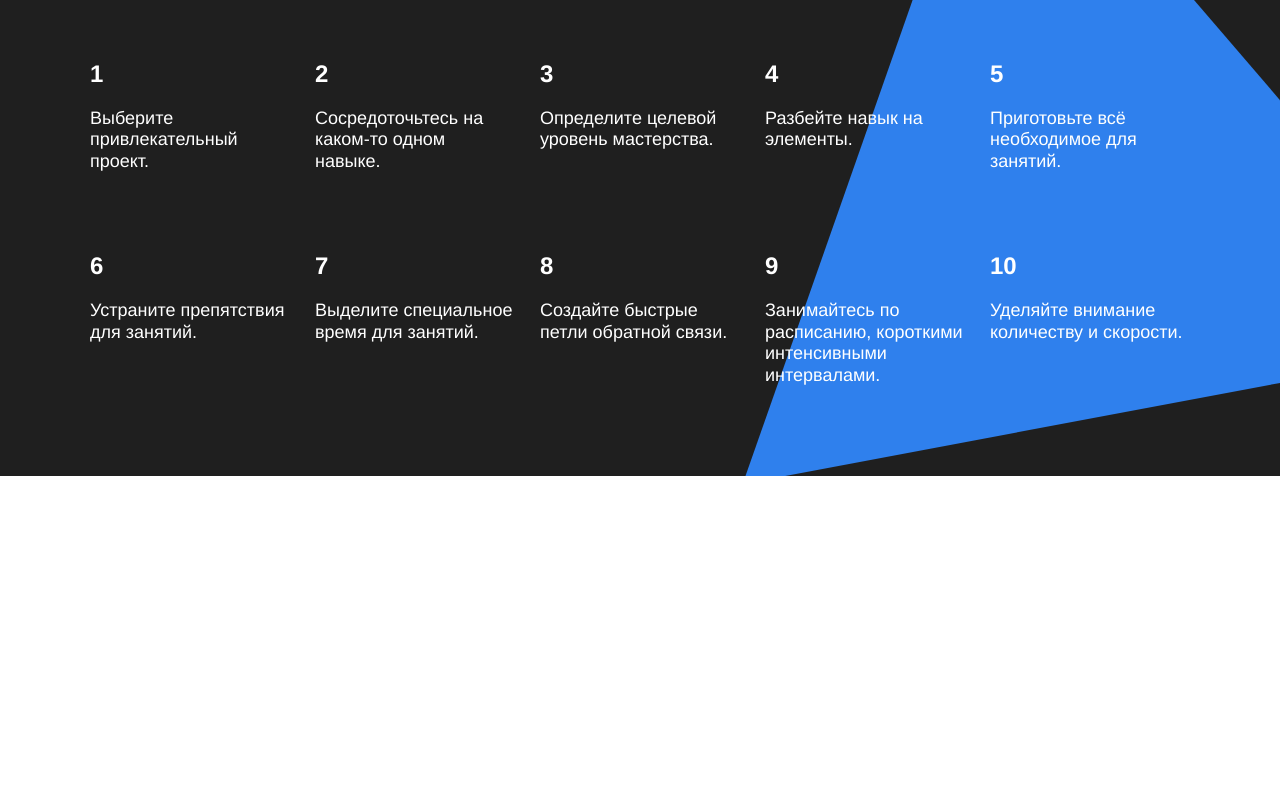
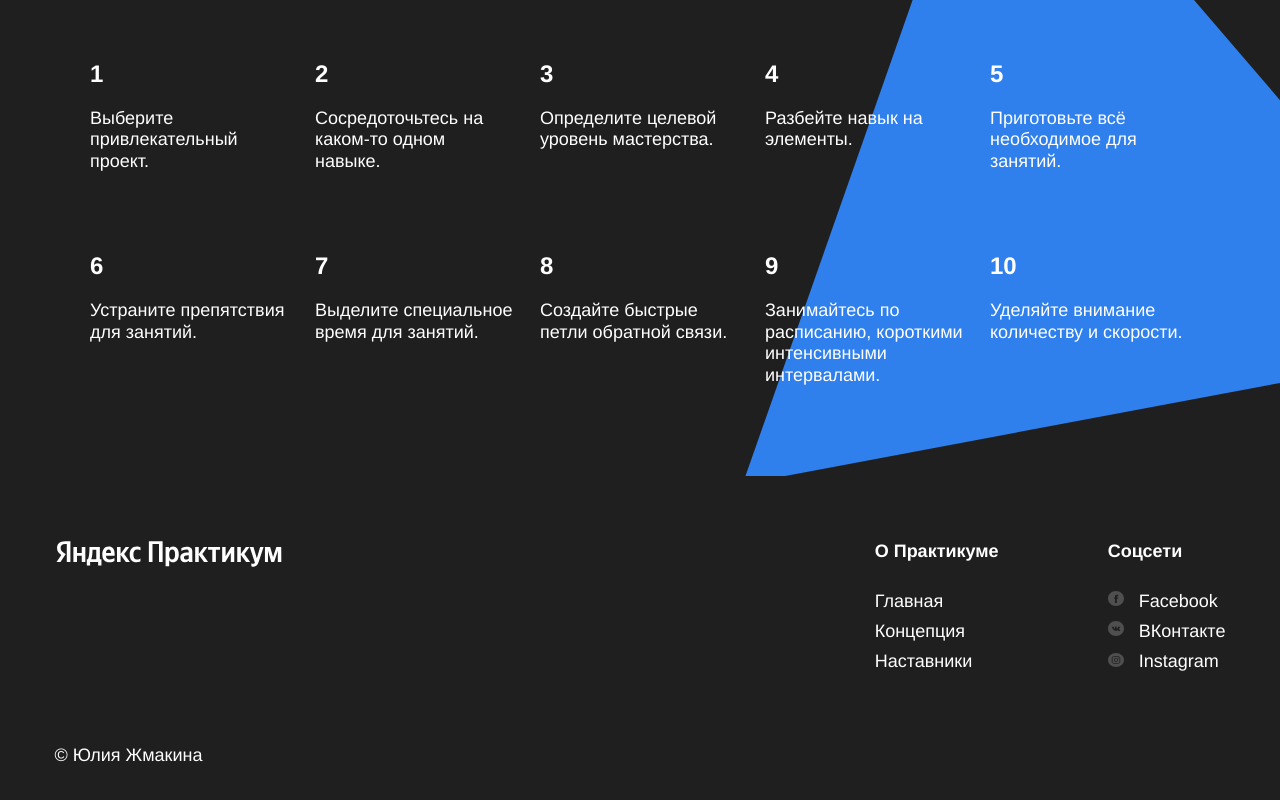
Before and after one commit to yunminiature/How-to-learn, a plain HTML site: page index.html in a window 1280 px wide. Shown: the part 3044-3844 px from the top of the page. Before the commit the page ends 3520 px from the top, so only its background shows below. Drawn offline with Linux system fonts and the light colour scheme.

Commit message:
adding footer

```diff
--- a/index.html
+++ b/index.html
@@ -154,8 +154,38 @@
     </section>
   </main>
 
-  <footer>
+  <footer class="footer">
+    <div class="footer__columns">
+      <div class="footer__column footer__column_content_copyright">
+        <img class="logo logo_place_footer" src="images/logo_place_footer.svg" alt="логотип Яндекс.Практикум">
+        <p class="footer_author">&copy; Юлия Жмакина</p>
+      </div>
 
+      <div class="footer__column footer__column_content_info">
+        <div class="footer_column-heading">О Практикуме</div>
+        <div class="footer_column-links">
+          <a class="footer_column-link" href="#">Главная</a>
+          <a class="footer_column-link" href="#">Концепция</a>
+          <a class="footer_column-link" href="#">Наставники</a>
+        </div>
+      </div>
+
+      <div class="footer__column footer__column_content_social">
+        <div class="footer_column-heading">Соцсети</div>
+        <a class="footer_column-link" href="#">
+          <img class="footer_social-icon" src="images/facebook_color_white.svg" alt="facebook">
+          Facebook
+        </a>
+        <a class="footer_column-link" href="#">
+          <img class="footer_social-icon" src="images/vk_color_white.svg" alt="вконтакте">
+          ВКонтакте
+        </a>
+        <a class="footer_column-link" href="#">
+          <img class="footer_social-icon" src="images/instagram_color_white.svg" alt="instagram">
+          Instagram
+        </a>
+      </div>
+    </div>
   </footer>
 </div>
 </body>
--- a/styles/style.css
+++ b/styles/style.css
@@ -242,3 +242,63 @@
   top: 0;
   right: -210px;
 }
+
+/* FOOTER */
+
+.footer{
+  display: flex;
+  min-height: 250px;
+  padding: 60px 0 40px;
+  background-color: #1f1f1f;
+  color: #fff;
+}
+
+.footer__columns{
+  display: flex;
+  justify-content: space-around;
+  align-items: stretch;
+  width: 100%;
+}
+
+.footer__column{
+  display: flex;
+  flex-direction: column;
+}
+
+.footer__column_content_copyright{
+  flex-basis: 711px;
+  justify-content: space-between;
+  line-height: 25px;
+  font-size: 18px;
+  font-weight: 400;
+}
+
+.logo_place_footer{
+  height: 32px;
+  width: 228px;
+}
+
+.footer_column-heading{
+  margin: 0 0 20px;
+  line-height: 30px;
+  font-size: 18px;
+  font-weight: 600;
+}
+
+.footer_column-links{
+  display: flex;
+  flex-direction: column;
+  margin: 0 0 16px;
+}
+
+.footer_column-link{
+  line-height: 30px;
+  font-size: 18px;
+  font-weight: 400;
+  text-decoration: none;
+  color: #fff;
+}
+
+.footer_social-icon{
+  margin-right: 10px;
+}
```
